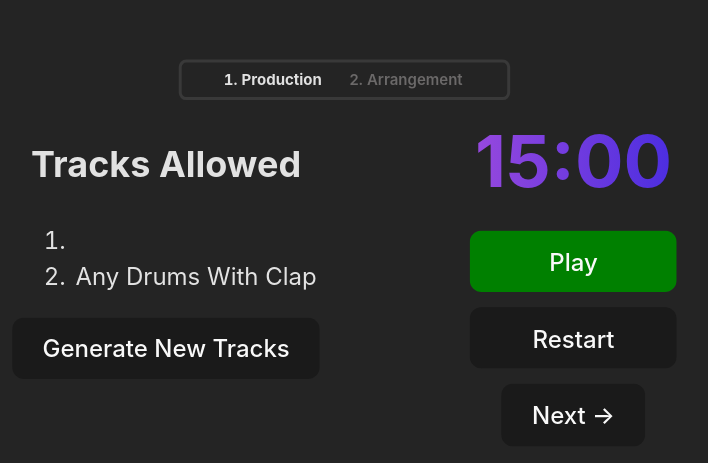
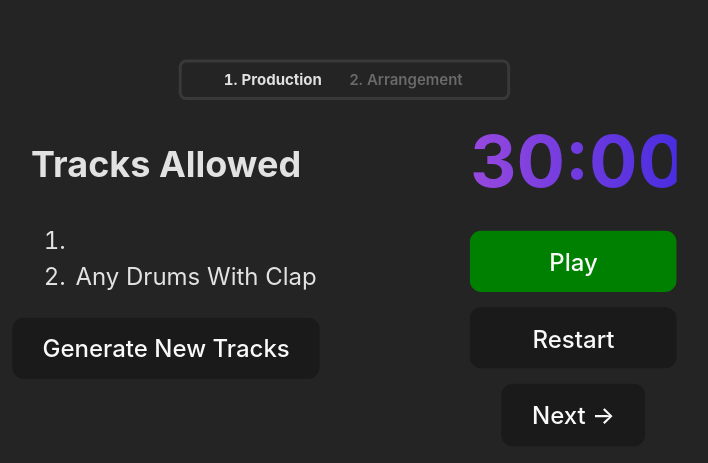
Before and after one commit to brianbaso/limited, a React (Create React App) app: page /produce in a window 1280 px wide. Shown: the part 147-610 px from the top of the page, without its empty margins (295-1003 px from the left). Built offline with nearby package versions, Linux system fonts and the light colour scheme; no server answers; sample sign-in values are in the browser's storage.

Commit message:
minor UX updates

```diff
--- a/src/components/TrackList.js
+++ b/src/components/TrackList.js
@@ -41,6 +41,7 @@ function TrackList() {
 
   useEffect(() => {
     generateRandomTracks();
+    console.log(cacheSounds)
   }, []);
 
   const generateRandomTracks = () => {
--- a/src/pages/Produce.js
+++ b/src/pages/Produce.js
@@ -22,7 +22,7 @@ function Produce() {
       </div>
       <div className="b-container">
         <TrackList />
-        <Timer minutes={15} next={"/arrange"} />
+        <Timer minutes={30} next={"/arrange"} />
       </div>
     </div>
   );
--- a/src/pages/Vocals.js
+++ b/src/pages/Vocals.js
@@ -12,7 +12,7 @@ function Vocals() {
             <h2>Write & Record</h2>
             <p className="vocals-text">Don't let high expecatations give you writer's block. <br/> Just have fun.</p>
         </div>
-        <Timer minutes={10} next={"/start"} />
+        <Timer minutes={20} next={"/start"} />
       </div>
     </div>
   );
```
